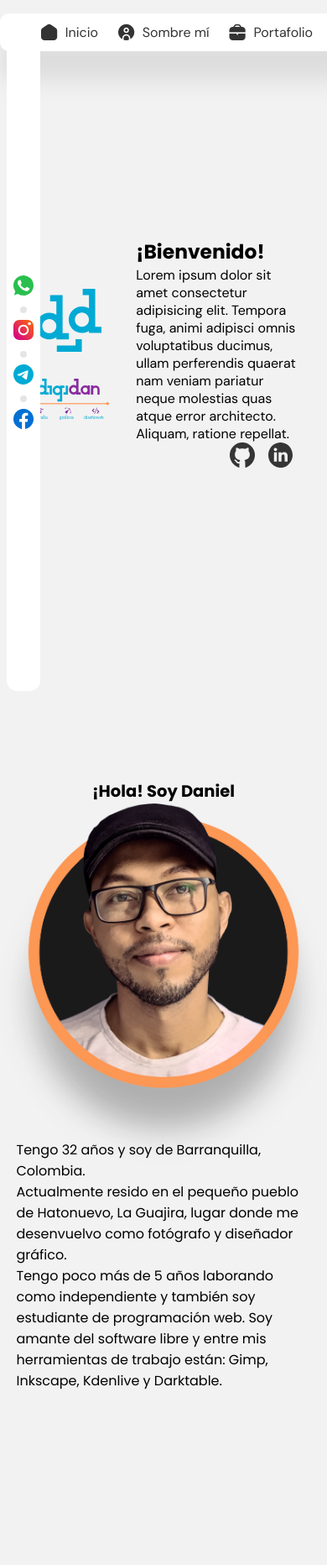
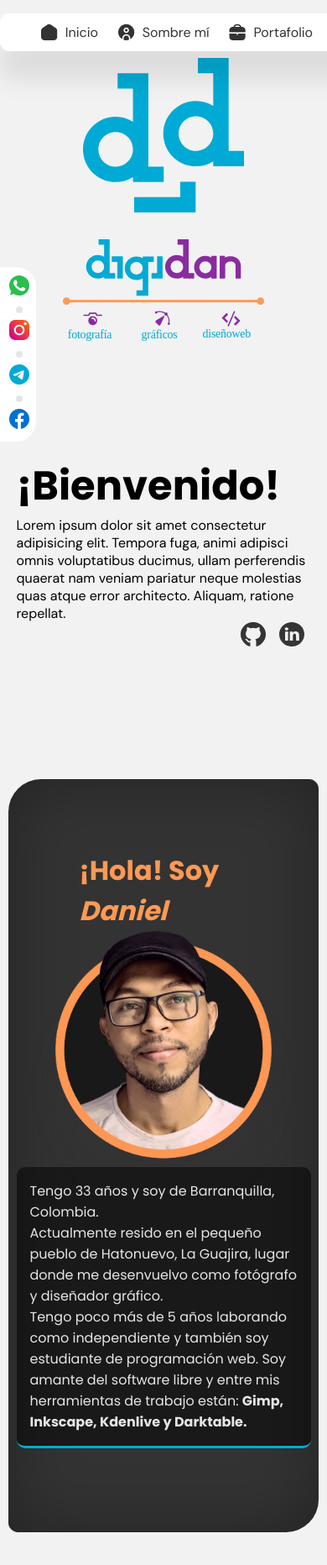
Before and after one commit to digidan-co/web, a plain HTML site: page index.html in a window 390 px wide. Shown: the whole page at 84% size. Before the commit the page ends 1757 px from the top, so only its background shows below. Drawn offline with nearby package versions, Linux system fonts and the light colour scheme.

Commit message:
Optimización del código

```diff
--- a/index.html
+++ b/index.html
@@ -37,10 +37,9 @@
       <section class="home">
 
         <div class="home__imgs">
-
           <img src="imgs/dd.svg" alt="" class="home__logo">
-
-          <img src="imgs/membrete.svg" alt="" class="home__services"></div>
+          <img src="imgs/membrete.svg" alt="" class="home__services">
+        </div>
 
         <article class="home__welcome">
           <h1 class="home__h1">¡Bienvenido!</h1>
@@ -53,13 +52,14 @@
       <!-- About Me -->
 
       <section class="aboutme">
-
-        <h1 class="aboutme__h1">¡Hola! Soy Daniel</h1>
+        <h1 class="aboutme__h1">¡Hola! Soy <em>Daniel</em></h1>
         <img src="imgs/me.png" alt="Daniel Viloria" class="aboutme__me">
 
         <article class="aboutme__name">
-          <p class="aboutme__p">Tengo 32 años y soy de Barranquilla, Colombia. <br>Actualmente resido en el pequeño pueblo de Hatonuevo, La Guajira, lugar donde me desenvuelvo como fotógrafo y diseñador gráfico.<br> Tengo poco más de 5 años laborando como independiente y también soy estudiante de programación web.
-            Soy amante del software libre y entre mis herramientas de trabajo están: Gimp, Inkscape, Kdenlive y Darktable.</p>
+          <p class="aboutme__p">Tengo 33 años y soy de Barranquilla, Colombia.
+            <br>Actualmente resido en el pequeño pueblo de Hatonuevo, La Guajira, lugar donde me desenvuelvo como fotógrafo y diseñador gráfico.<br>
+            Tengo poco más de 5 años laborando como independiente y también soy estudiante de programación web.
+            Soy amante del software libre y entre mis herramientas de trabajo están: <b>Gimp, Inkscape, Kdenlive y Darktable.</b></p>
         </article>
 
       </section>
--- a/style.css
+++ b/style.css
@@ -70,12 +70,18 @@ body {
 
 .bar {
     position: fixed;
-    display: grid;
-    justify-content: center;
+    top: 0;
+    bottom: 0;
+    margin: auto;
+    display: flex;
+    justify-content: flex-end;
     align-items: center;
-    height: 100vh;
+    height: 13em;
     z-index: 1;
-    left: 0.5em;
+    left: -2.3em;
+    width: 5em;
+    background-color:#fff;
+    border-radius: 1.5em;
 }
 
 .bar__ul{
@@ -84,9 +90,7 @@ body {
     justify-content: center;
     align-items: center;
     list-style: none;
-    height: 95vh;
-    background-color:#fff;
-    border-radius: 0.8em;
+    height: 15em;
 }
 
 .spacer{
@@ -118,7 +122,7 @@ body {
     height: 100vh;
     max-width: 80em;
     justify-content: center;
-    gap: 2em;
+    flex-wrap: wrap;
 }
 
 .home__imgs {
@@ -126,34 +130,41 @@ body {
     flex-direction: column;
     justify-content: center;
     align-items: center;
-    gap: 2em;
+    width: 50vw;
+    max-width: 25em;
+}
+
+.home__logo {
+    width: 20vw;
+    max-width: 20em;
+    min-width: 12em;
+}
+
+.home__services {
+    width: 25vw;
+    max-width: 25em;
+    min-width: 15em;
+    margin-top: 2em;
 }
 
 .home__welcome{
     display: flex;
     flex-direction: column;
     justify-content: center;
+    width: 90vw;
+    max-width: 35em;
 }
 
-.home__logo {
-    width: 20vw;
-    max-width: 20em;
-}
-
-.home__services {
-    width: 25vw;
-    max-width: 30em;
-}
-
-
 .home__h1{
-    font-size: 6vw;
+    font-size: clamp(3em, 6vw, 5em);
     font-family: 'Poppins', sans-serif;
+    text-align: left;
 }
 
 .home__p{
-    width: 50vw;
-    max-width: 40em;
+    width: 100%;
+    max-width: 38em;
+    min-width: 18em;
 }
 
 .home__worknets {
@@ -171,20 +182,26 @@ body {
     justify-content: center;
     align-items: center;
     flex-direction: column;
-    width: 100vw;
+    width: 95vw;
     margin: 10vh auto;
+    padding: 10vh;
     font-family: 'Poppins', sans-serif;
+    background-color: var(--color-mate);
+    box-shadow: inset 0px 0px 5em rgba(0, 0, 0, 0.3);
+    border-radius: 10vw 3vw;
+    position: relative;
+}
+
+.aboutme__h1 {
+    font-size: clamp(2em, 5vw, 5em);
+    color:var(--color-orange);
 }
 
 .aboutme__me {
     width: 50vw;
-    min-width: 25em;
+    min-width: 20em;
     max-width: 30em;
     height: fit-content;
-}
-
-.aboutme__h1 {
-    font-size: 5vw;
 }
 
 .aboutme__name {
@@ -195,5 +212,10 @@ body {
 .aboutme__p {
     width: 90vw;
     max-width: 50em;
-    margin: -2em auto 1em;
+    margin: -4em auto 1em;
+    color:var(--color-gray);
+    background-color: rgba(0, 0, 0, 0.5);
+    padding: 1em;
+    border-radius: 10px;
+    border-bottom: 3px solid var(--color-blue);
 }
```
